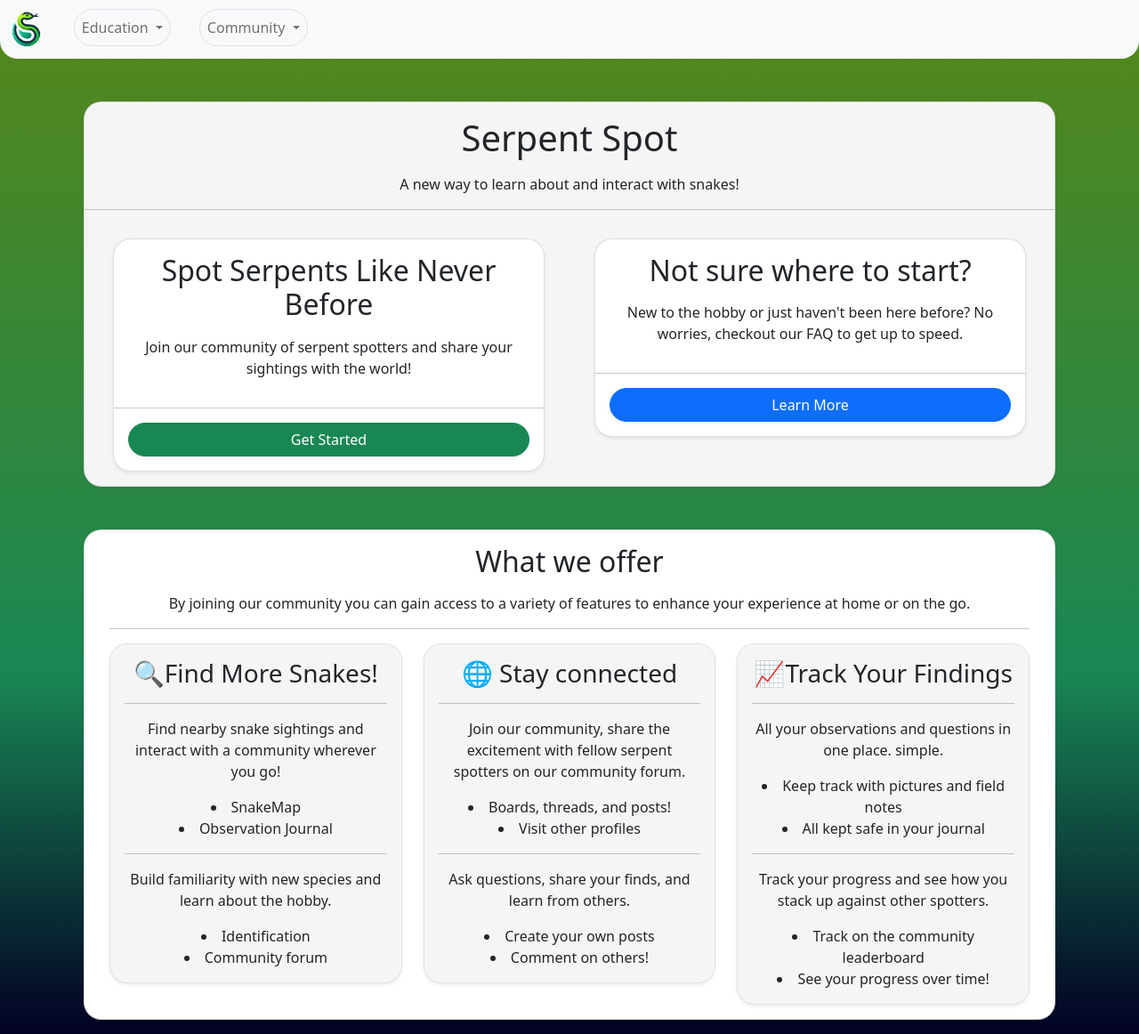
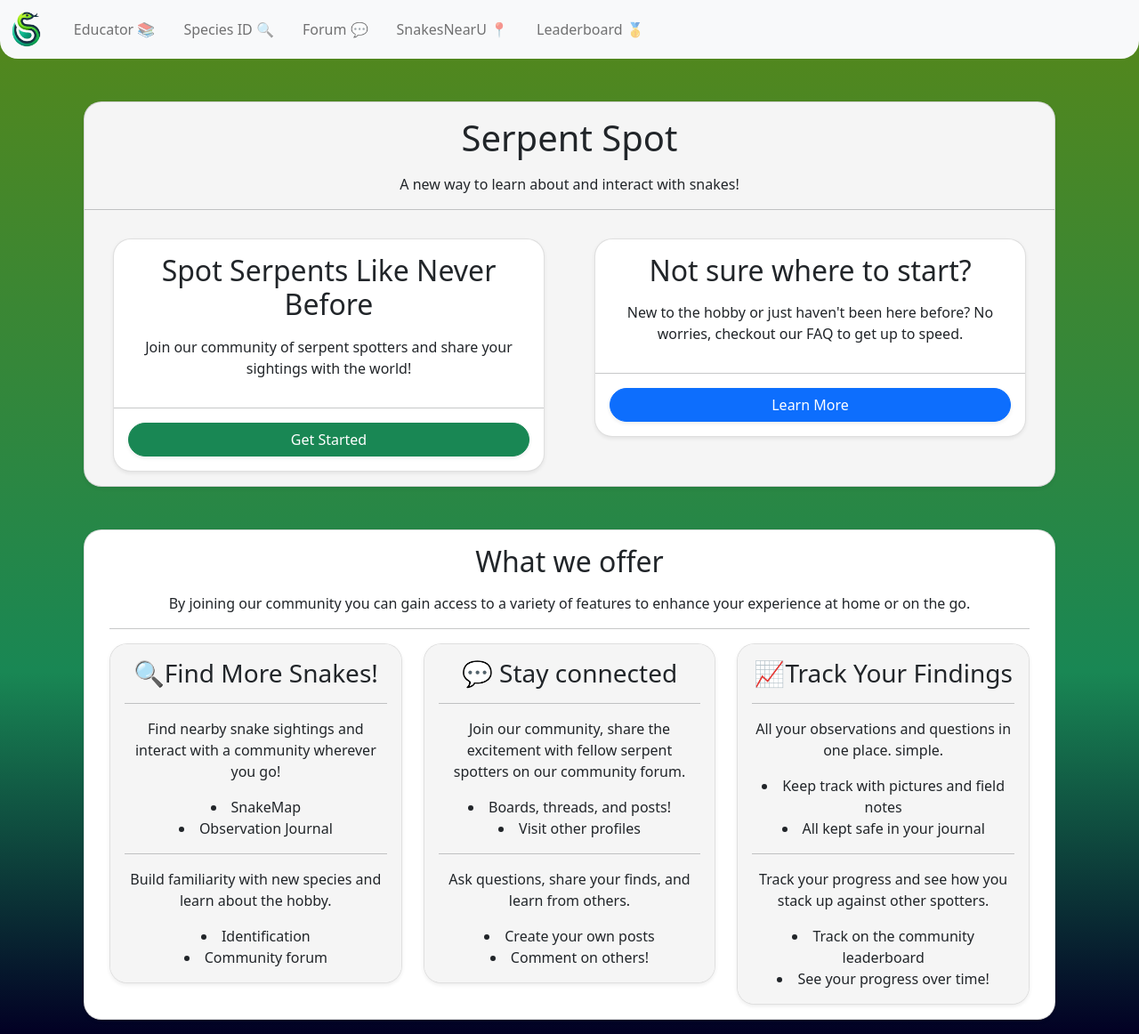
Before and after one commit to ReverendSafari/SerpentSpotProject, a Django app: page / in a window 1280 px wide. Shown: the whole page at 89% size. Run offline with Django 5.2, Linux system fonts and the light colour scheme.

Commit message:
Addressing homepage and navbar styling
less dropdowns, rounded buttons, etc

```diff
--- a/Home/templates/homepage.html
+++ b/Home/templates/homepage.html
@@ -101,7 +101,7 @@
                 <div class="card feature-card mb-3 shadow-sm">
                     <div class="card-body" style="background-color: whitesmoke;">
                         <div class="feature-text">
-                            <h3>🌐 Stay connected</h3>
+                            <h3>💬 Stay connected</h3>
                             <hr>
                             <p>Join our community, share the excitement with fellow serpent spotters on our community forum.</p>
                             <li>Boards, threads, and posts!</li>
--- a/UserAuth/templates/base.html
+++ b/UserAuth/templates/base.html
@@ -43,6 +43,7 @@
             text-decoration: none; /* Keeps the link without underline on hover */
             background-color: #f8f9fa; /* Light background color on hover, adjust as needed */
         }
+
     </style>
 
     {% load static %}
@@ -59,29 +60,27 @@
                 <button class="navbar-toggler" type="button" data-bs-toggle="collapse" data-bs-target="#navbarNavDropdown" aria-controls="navbarNavDropdown" aria-expanded="false" aria-label="Toggle navigation">
                     <span class="navbar-toggler-icon"></span>
                 </button>
-                <div class="collapse navbar-collapse" id="navbarNavDropdown">
+                <div class="collapse navbar-collapse ml-4"  id="navbarNavDropdown">
                     <ul class="navbar-nav">
-                        <!-- education dropdown -->
-                        <li class="nav-item dropdown">
-                            <a class="nav-link dropdown-toggle mx-3 mb-1 rounded-pill text-center border expand" href="#" id="navbarDropdownMenuLink" role="button" data-bs-toggle="dropdown" aria-expanded="false">
-                                Education
-                            </a>
-                            <ul class="dropdown-menu mx-3 mb-3" aria-labelledby="navbarDropdownMenuLink" style="border-radius: 20px; overflow: hidden;">
-                                <li><a class="dropdown-item" href="{% url 'education_view' %}">Educator</a></li>
-                                <li><a class="dropdown-item" href="{% url 'id_view' %}">Species</a></li>
-                            </ul>
+                        <!-- Education items -->
+                        <li class="nav-item mx-2">
+                            <a class="nav-link" href="{% url 'education_view' %}">Educator 📚</a>
                         </li>
-                        <!-- Community dropdown -->
-                        <li class="nav-item dropdown">
-                            <a class="nav-link dropdown-toggle mx-3 mb-1 rounded-pill text-center border expand" href="#" id="navbarDropdownMenuLink" role="button" data-bs-toggle="dropdown" aria-expanded="false">
-                                Community
-                            </a>
-                            <ul class="dropdown-menu mx-3 mb-3" aria-labelledby="navbarDropdownMenuLink" style="border-radius: 20px; overflow: hidden;">
-                                <li><a class="dropdown-item" href="{% url 'home' %}">Forum</a></li>
-                                <li><a class="dropdown-item" href="{% url 'leaderboard_view' %}">Leaderboard</a></li>
-                                <li><a class="dropdown-item" href="{% url 'map_view' %}">SnakesNearU</a></li>
-                            </ul>
+                        <li class="nav-item mx-2">
+                            <a class="nav-link" href="{% url 'id_view' %}">Species ID 🔍</a>
                         </li>
+                        <hr>
+                        <!-- Community items -->
+                        <li class="nav-item mx-2">
+                            <a class="nav-link" href="{% url 'home' %}">Forum 💬</a>
+                        </li>
+                        <li class="nav-item mx-2">
+                            <a class="nav-link" href="{% url 'map_view' %}">SnakesNearU 📍</a>
+                        </li>
+                        <li class="nav-item mx-2">
+                            <a class="nav-link" href="{% url 'leaderboard_view' %}">Leaderboard 🥇</a>
+                        </li>
+                        <hr>
                     </ul>
                     <!-- check for logged in user otherwise why would there be a profile -->
                     {% if user.is_authenticated %}
@@ -89,7 +88,7 @@
                     <ul class="navbar-nav ms-auto">
                         <li class="nav-item dropdown">
                             <li class="nav-item">
-                                <a href="{% url 'journal_view' %}" class="nav-link mx-2 mt-1 mb-1 rounded-pill shadow-sm text-center border expand bg-success text-white">+ Observation</a>
+                                <a href="{% url 'journal_view' %}" class="nav-link mx-2 mt-1 mb-1 rounded-pill shadow-sm text-center border expand bg-success text-white" style="background-color: green !important;">+ Observation</a>
                             </li>
                             <!-- Profile section -->
                             <a class="nav-link dropdown-toggle mx-3 mb-1 rounded-pill text-center border expand" href="{% url 'profile' %}" id="navbarProfileDropdown" role="button" data-bs-toggle="dropdown" aria-expanded="false">
```
